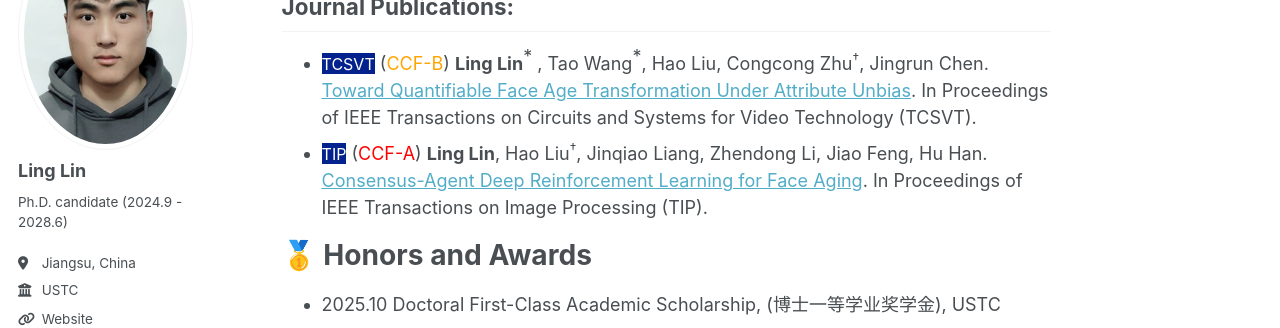
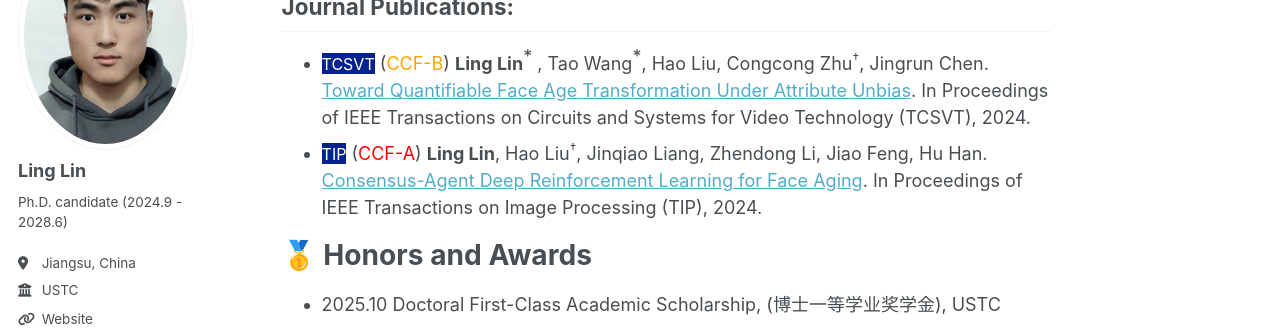
Before and after one commit to LingLin-ll/LingLin-ll.github.io, a Jekyll site: the page built from _pages/about.md, in a window 1280 px wide and 900 px high, scrolled down 775 px. Shown: the part 180-508 px from the top of the window. Built offline with Jekyll 4.4.1, drawn with Linux system fonts in a browser that asks for light colours; some web fonts are replaced.

Commit message:
Update about.md

```diff
--- a/_pages/about.md
+++ b/_pages/about.md
@@ -28,8 +28,8 @@ I am Ling Lin, a Ph.D. candidate at the University of Science and Technology of
 * <span style="background-color: #03228D"><font color=white size=3>ICME 2023</font></span> (<font color=orange>CCF-B</font>) Mei Ma<sup><font size=4>* </font></sup>, **Ling Lin**<sup><font size=4>*</font></sup>, Heng Wang<sup>†</sup>, Zhendong Li<sup>†</sup>, Hao Liu. [Cross-modality fourier feature for medical image synthesis](https://ieeexplore.ieee.org/abstract/document/10219611). In Proceedings of IEEE International Conference on Multimedia& Expo (ICME), 2023. (<font color=red>Oral</font>)
 
 ## Journal Publications:
-* <span style="background-color: #03228D"><font color=white size=3>TCSVT</font></span> (<font color=orange>CCF-B</font>) **Ling Lin**<sup><font size=4>* </font></sup>, Tao Wang<sup><font size=4>*</font></sup>, Hao Liu, Congcong Zhu<sup>†</sup>, Jingrun Chen. [Toward Quantifiable Face Age Transformation Under Attribute Unbias](https://ieeexplore.ieee.org/abstract/document/10583942). In Proceedings of IEEE Transactions on Circuits and Systems for Video Technology (TCSVT).
-* <span style="background-color: #03228D"><font color=white size=3>TIP</font></span> (<font color=red>CCF-A</font>) **Ling Lin**, Hao Liu<sup>†</sup>, Jinqiao Liang, Zhendong Li, Jiao Feng, Hu Han. [Consensus-Agent Deep Reinforcement Learning for Face Aging](https://ieeexplore.ieee.org/abstract/document/10458950). In Proceedings of IEEE Transactions on Image Processing (TIP).
+* <span style="background-color: #03228D"><font color=white size=3>TCSVT</font></span> (<font color=orange>CCF-B</font>) **Ling Lin**<sup><font size=4>* </font></sup>, Tao Wang<sup><font size=4>*</font></sup>, Hao Liu, Congcong Zhu<sup>†</sup>, Jingrun Chen. [Toward Quantifiable Face Age Transformation Under Attribute Unbias](https://ieeexplore.ieee.org/abstract/document/10583942). In Proceedings of IEEE Transactions on Circuits and Systems for Video Technology (TCSVT), 2024.
+* <span style="background-color: #03228D"><font color=white size=3>TIP</font></span> (<font color=red>CCF-A</font>) **Ling Lin**, Hao Liu<sup>†</sup>, Jinqiao Liang, Zhendong Li, Jiao Feng, Hu Han. [Consensus-Agent Deep Reinforcement Learning for Face Aging](https://ieeexplore.ieee.org/abstract/document/10458950). In Proceedings of IEEE Transactions on Image Processing (TIP), 2024.
 
 🥇 Honors and Awards
 ======
```
